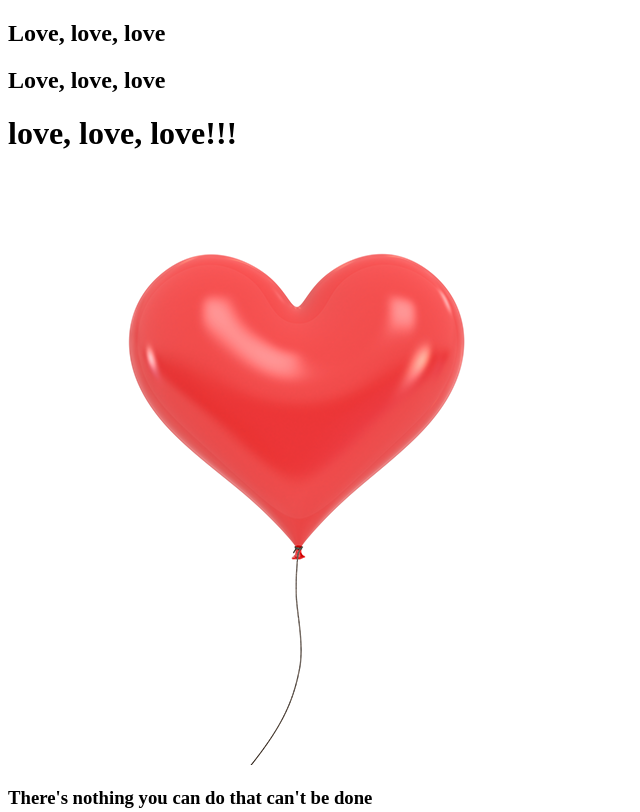
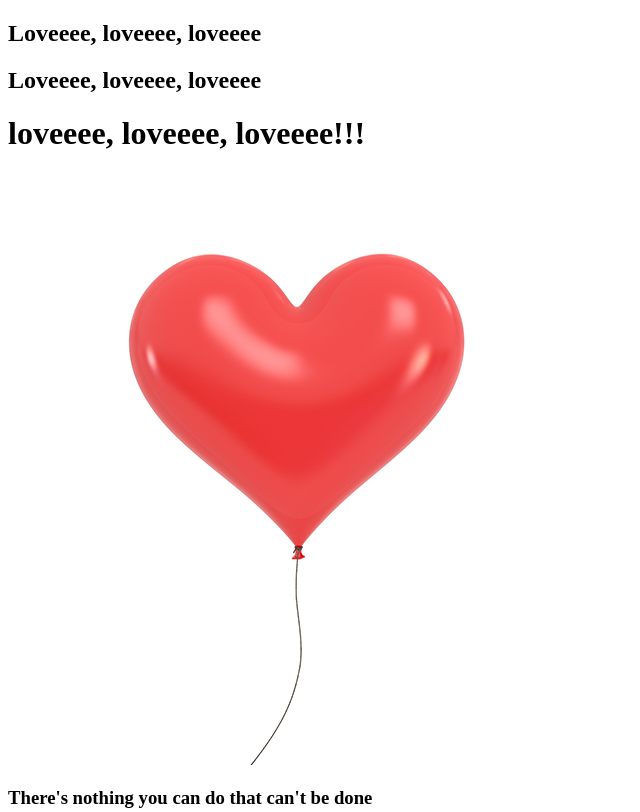
Before and after one commit to shanitka/01, a plain HTML site: page index.html in a window 1280 px wide. Shown: the top 812 px of the page, without its empty margins (0-640 px from the left). Drawn offline with Linux system fonts and the light colour scheme.

Commit message:
Update index.html

```diff
--- a/index.html
+++ b/index.html
@@ -7,9 +7,9 @@
     <link rel="icon" href="1icon.png">
   </head>
   <body>
-    <h2>Love, love, love</h2>
-    <h2>Love, love, love</h2>
-    <h1>love, love, love!!!</h1>
+    <h2>Loveeee, loveeee, loveeee</h2>
+    <h2>Loveeee, loveeee, loveeee</h2>
+    <h1>loveeee, loveeee, loveeee!!!</h1>
     <img src="Heart-baloon.jpg">
     <h3>There's nothing you can do that can't be done</h3>
     <h3>Nothing you can sing that can't be song</h3>
```
